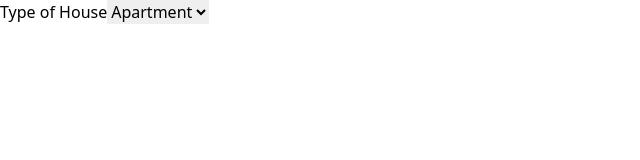
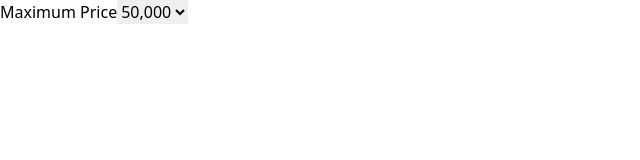
Before and after one commit to YohannesHailemariam/HomeHaven, a React (Vite) app: page / in a window 1280 px wide. Shown: the top 160 px of the page, without its empty margins (0-640 px from the left). Built offline with nearby package versions, Linux system fonts and the light colour scheme.

Commit message:
Finished creating the BuyOrRent and Price section of the filter

```diff
--- /dev/null
+++ b/src/components/HomePageComponents/Filter/Price.jsx
@@ -0,0 +1,21 @@
+import React from 'react'
+
+const Price = () => {
+  return (
+    <div className='grid grid-cols-1'>
+        <span className='text-[18px]'>Maximum Price</span>
+        <select className='cursor-pointer text-[20px] w-fit' >
+            <option disabled selected>50,000</option>
+            <option>10,000</option>
+            <option>10,000</option>
+            <option>10,000</option>
+            <option>10,000</option>
+            <option>10,000</option>
+            <option>10,000</option>
+            <option>10,000</option>
+        </select>
+    </div>
+  )
+}
+
+export default Price
--- a/src/pages/HomePage.jsx
+++ b/src/pages/HomePage.jsx
@@ -1,10 +1,10 @@
 import React from 'react'
-import TypeOfHouseDropDown from '../components/HomePageComponents/Filter/TypeOfHouseDropDown'
+import Price from '../components/HomePageComponents/Filter/Price'
 
 const HomePage = () => {
   return (
     <div className='text-4xl'>
-      <TypeOfHouseDropDown />
+      <Price />
     </div>
   )
 }
```
Also changed, not shown: src/components/HomePageComponents/Filter/BuyOrRent.jsx (added, +25 -0 lines).
